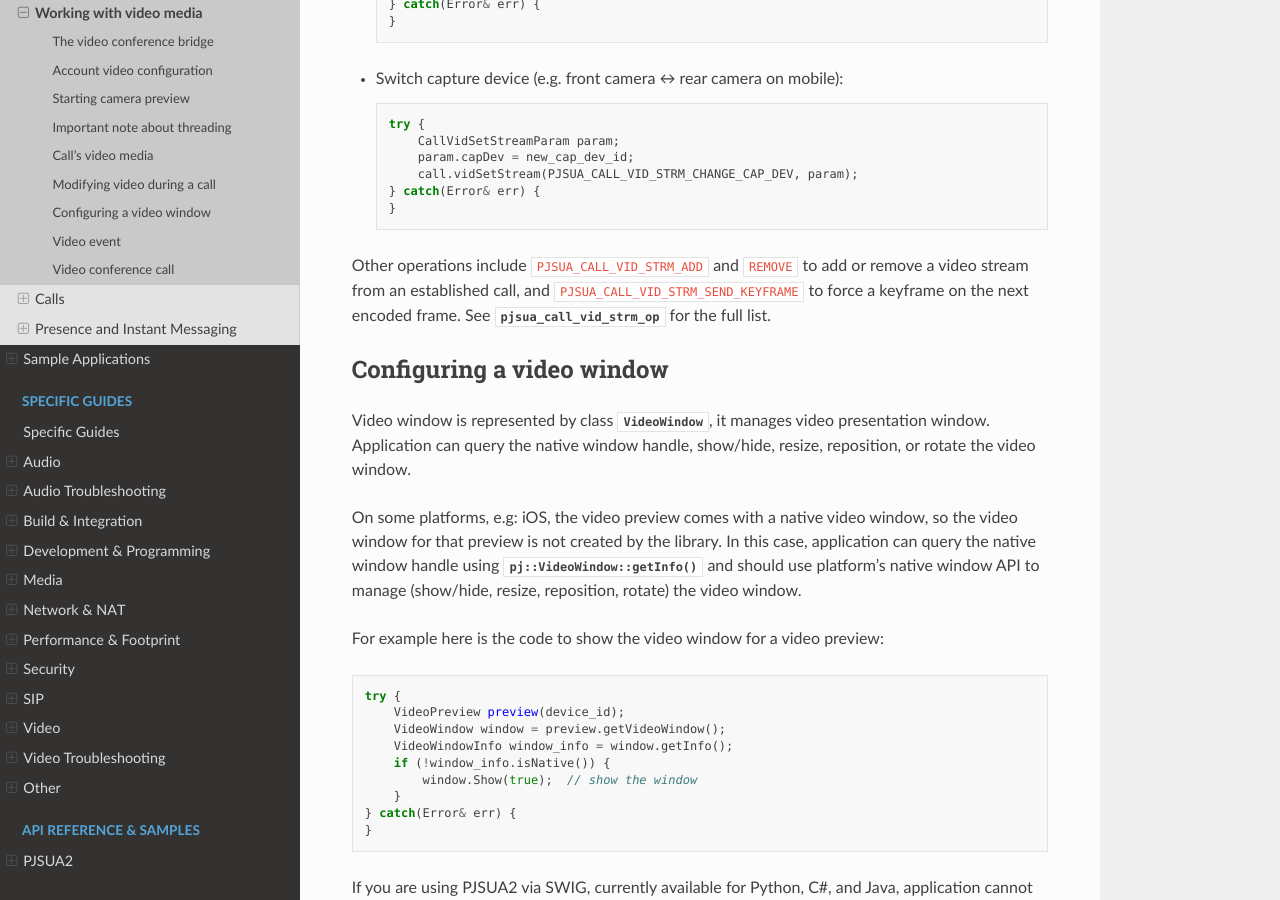
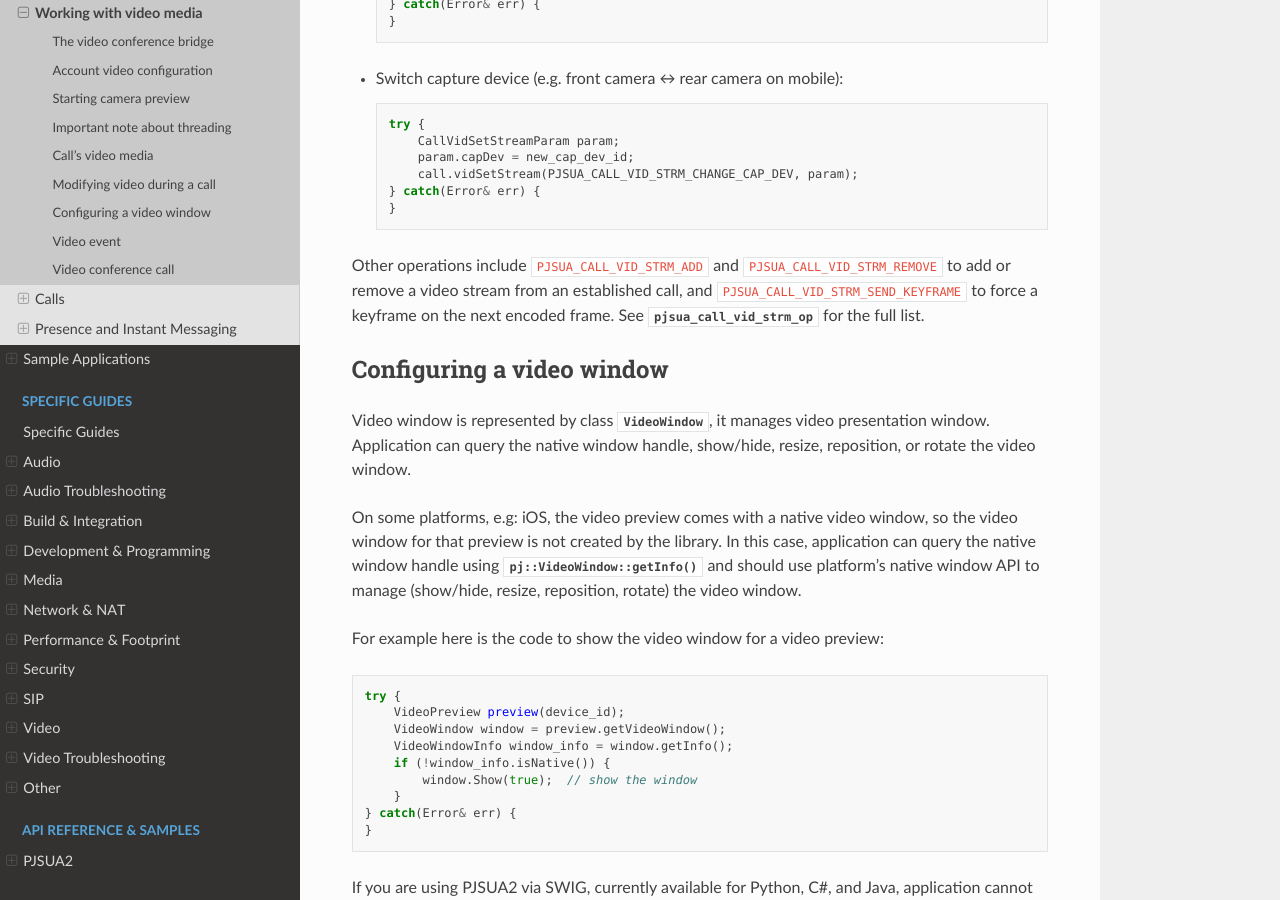
Before and after one commit to pjsip/pjproject_docs, a Sphinx documentation site: the page built from docs/source/pjsua2/using/media_video.rst, in a window 1280 px wide and 900 px high, scrolled down 5604 px. Built offline with Sphinx 7.4.7 and the Read the Docs theme 3.1.0, drawn with Linux system fonts in a browser that asks for light colours; the version number could not be read and is left out.

Commit message:
docs: address Copilot review on PR1
- Use full PJSUA_CALL_VID_STRM_REMOVE constant (matches sibling ADD).
- "de-facto" → "de facto".
- Add an inline reminder that VideoToolbox needs PJSIP 2.7+, with
  pointer to OpenH264 for older versions, instead of expanding the
  config_site.h snippet to two parallel branches.

Co-Authored-By: Claude Code

```diff
--- a/docs/source/pjsua2/using/media_video.rst
+++ b/docs/source/pjsua2/using/media_video.rst
@@ -284,10 +284,11 @@ stream(s) via :cpp:func:`pj::Call::vidSetStream()`. Common operations:
       } catch(Error& err) {
       }
 
-Other operations include ``PJSUA_CALL_VID_STRM_ADD`` and ``REMOVE`` to add
-or remove a video stream from an established call, and
-``PJSUA_CALL_VID_STRM_SEND_KEYFRAME`` to force a keyframe on the next
-encoded frame. See :cpp:any:`pjsua_call_vid_strm_op` for the full list.
+Other operations include ``PJSUA_CALL_VID_STRM_ADD`` and
+``PJSUA_CALL_VID_STRM_REMOVE`` to add or remove a video stream from an
+established call, and ``PJSUA_CALL_VID_STRM_SEND_KEYFRAME`` to force a
+keyframe on the next encoded frame. See :cpp:any:`pjsua_call_vid_strm_op`
+for the full list.
 
 
 Configuring a video window
```
Also changed, not shown: docs/source/get-started/ios/build_instructions.rst (+4 -2 lines).
